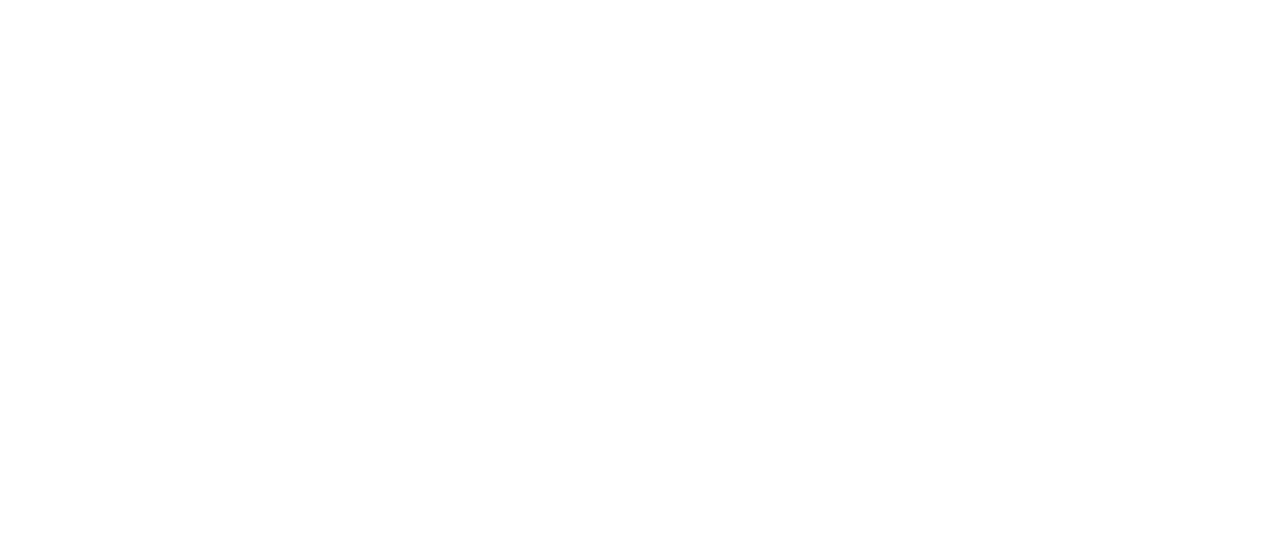
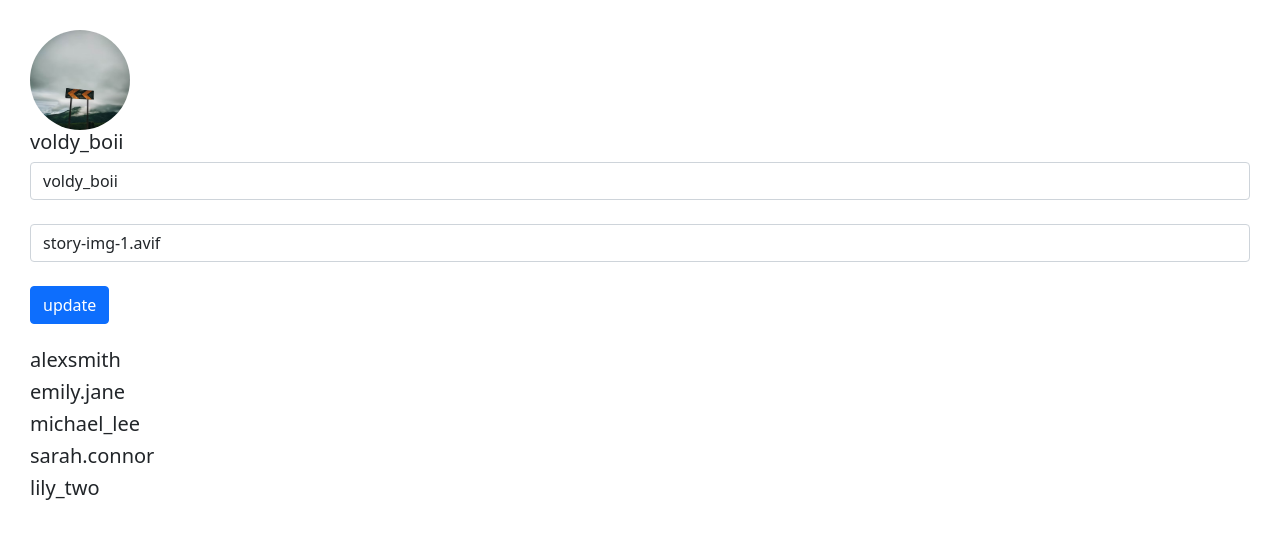
Before and after one commit to voldyabishek/Instagram-Clone-Project, a React (Vite) app: page /Profile in a window 1280 px wide. Before the commit this address had no page. Shown: the top 538 px of the page. Built offline with nearby package versions, Linux system fonts and the light colour scheme; data requests are answered from the project's data file.

Commit message:
add profile .jsx with crud opreations

```diff
--- a/db.json
+++ b/db.json
@@ -25,7 +25,8 @@
           "comment": "Wish I was there!"
         }
       ],
-        "timestamp": "2025-03-28T12:45:00Z"
+      "timestamp": "2025-03-28T12:45:00Z",
+      "id": "55e4"
     },
     {
       "postId": "2",
@@ -46,7 +47,8 @@
           "comment": "Such a peaceful place! 💚"
         }
       ],
-        "timestamp": "2025-03-27T08:00:00Z"
+      "timestamp": "2025-03-27T08:00:00Z",
+      "id": "9c92"
     },
     {
       "postId": "3",
@@ -73,53 +75,56 @@
           "comment": "Amazing! Road trip goals! 😎"
         }
       ],
-        "timestamp": "2025-03-25T18:30:00Z"
+      "timestamp": "2025-03-25T18:30:00Z",
+      "id": "1db6"
     }
   ],
-    "profile":{
-
+  "profile": {
     "userId": "101",
-        "username": "john_doe",
-        "profilePic": "profile-img1.avif",
+    "username": "voldy_boii",
+    "profilePic": "story-img-1.avif",
     "fullName": "John Doe"
-
   },
-    "suggestions":[
-
+  "suggestions": [
     {
       "userId": "101",
       "username": "john_doe",
       "profilePic": "profile-img1.avif",
-        "fullName": "John Doe"
+      "fullName": "John Doe",
+      "id": "39c1"
     },
     {
       "userId": "104",
       "username": "susan_m",
       "profilePic": "profile-img2.avif",
-        "fullName": "Susan M"
+      "fullName": "Susan M",
+      "id": "6292"
     },
     {
       "userId": "106",
       "username": "lily_t",
       "profilePic": "profile-img3.avif",
-        "fullName": "Lily Taylor"
+      "fullName": "Lily Taylor",
+      "id": "85e1"
     },
     {
       "userId": "106",
       "username": "lily_two",
       "profilePic": "profile-img3.avif",
-        "fullName": "Lily Taylor"
+      "fullName": "Lily Taylor",
+      "id": "2442"
     },
     {
       "userId": "106",
       "username": "lily_yt",
       "profilePic": "profile-img3.avif",
-        "fullName": "Lily Taylor"
+      "fullName": "Lily Taylor",
+      "id": "c42d"
     }
   ],
-    "story":[
+  "story": [
     {
-        "id": 1,
+      "id": "1",
       "user": {
         "userId": "101",
         "username": "john_doe",
@@ -129,7 +134,7 @@
       "image": "story-img-1.avif"
     },
     {
-          "id": 2,
+      "id": "2",
       "user": {
         "userId": "104",
         "username": "susan_m",
@@ -139,7 +144,7 @@
       "image": "story-img-2.avif"
     },
     {
-            "id": 3,
+      "id": "3",
       "user": {
         "userId": "106",
         "username": "lily_t",
@@ -149,7 +154,7 @@
       "image": "story-img-3.avif"
     },
     {
-            "id": 4,
+      "id": "4",
       "user": {
         "userId": "106",
         "username": "lily_t",
@@ -158,5 +163,55 @@
       },
       "image": "story-img-3.avif"
     }
+  ],
+  "followers": [
+    {
+      "id": "101",
+      "username": "alexsmith",
+      "profilePic": "https://instagram.com/path/to/alexsmith.jpg"
+    },
+    {
+      "id": "102",
+      "username": "emily.jane",
+      "profilePic": "https://instagram.com/path/to/emilyjane.jpg"
+    },
+    {
+      "id": "103",
+      "username": "michael_lee",
+      "profilePic": "https://instagram.com/path/to/michaellee.jpg"
+    },
+    {
+      "id": "104",
+      "username": "sarah.connor",
+      "profilePic": "https://instagram.com/path/to/sarahconnor.jpg"
+    },
+    {
+      "id": "dce7"
+    },
+    {
+      "id": "ee4b"
+    },
+    {
+      "id": "fece"
+    },
+    {
+      "id": "d630"
+    },
+    {
+      "id": "151b"
+    },
+    {
+      "id": "d008"
+    },
+    {
+      "id": "15b9"
+    },
+    {
+      "id": "1f14"
+    },
+    {
+      "id": "2442",
+      "username": "lily_two"
+    }
   ]
 }
--- a/package.json
+++ b/package.json
@@ -10,6 +10,7 @@
     "preview": "vite preview"
   },
   "dependencies": {
+    "axios": "^1.9.0",
     "react": "^19.0.0",
     "react-dom": "^19.0.0",
     "react-icons": "^5.5.0",
--- a/src/App.jsx
+++ b/src/App.jsx
@@ -4,6 +4,7 @@
 import HomePage from './Components/HomePage'
 import { BrowserRouter as Router,Routes,Route,Link } from 'react-router-dom'
 import ViewStory from './Components/ViewStory'
+import Profile from './Components/Profile'
 function App() {
 
 
@@ -13,6 +14,7 @@
     <Routes>
       <Route path="/" element={<HomePage/>}/>
       <Route path="/ViewStory/:id/:total" element={<ViewStory />} />
+      <Route path="Profile" element={<Profile/>}/>
     </Routes>
   </Router>
 
--- /dev/null
+++ b/src/Components/Profile.jsx
@@ -0,0 +1,77 @@
+import React, { useState,useEffect } from 'react'
+import axios from 'axios'
+import "../CssComponents/Profile.css"
+
+function Profile() {
+  const [profile,setProfile]=useState(null)
+
+  const [followers,setFollower]=useState([])
+
+  useEffect(()=>{
+    axios.get("http://localhost:3000/profile")
+    //.then ((data)=>data.json())
+    .then(data =>setProfile(data.data))
+    .catch ((err)=>console.log(err))
+
+    //for follwers
+    axios.get("http://localhost:3000/followers")
+    .then(data=>setFollower(data.data))
+    .catch ((err)=>console.log(err))
+  },[])
+
+//this function for handle onchange -->for input instant onChange
+function HandleOnChange(e){
+  setProfile(prev =>({
+    ...prev,
+    [e.target.name]:e.target.value
+  }))
+}
+//this function for update button for-->put method(update method edit json data)
+const handleUpdate =async ()=>{
+  axios.put("http://localhost:3000/profile",profile)
+  .then(console.log("updated"))
+  .catch((err)=>console.log(err))
+}
+
+  return (
+    <>
+    <div className='profile-container'>
+      {profile ? (
+        <div>
+
+           <img src={profile.profilePic} alt='your profile pic' className='profile-img'/>
+           <h5>{profile.username}</h5>
+
+          <input type="text"
+                  name="username"
+                 value={profile.username}
+                 className='profile-input form-control'
+                onChange={HandleOnChange}/> <br/>
+
+          <input type="text" name="profilePic" value={profile.profilePic} className='profile-input form-control 'onChange={HandleOnChange}/>
+          <button type="submit" className='my-4 btn btn-primary' onClick={handleUpdate}>update</button>
+        </div>
+      ):(
+        <p>loading profile</p>
+      )}
+
+      {followers.length >0 ?(
+
+           followers.map(follower =>(
+            <div key={follower.id}>
+             <h5>{follower.username}</h5>
+            </div>
+           ))
+
+      ):(
+       <div>loading</div>
+      )}
+
+    </div>
+    </>
+
+
+  )
+}
+
+export default Profile;
--- a/src/Components/Sidebar.jsx
+++ b/src/Components/Sidebar.jsx
@@ -1,6 +1,7 @@
 import React from "react";
 import "../assets/instagram-text.jpg";
 import "../CssComponents/Sidebar.css";
+import { Link } from "react-router-dom";
 // icons imports
 import { MdHomeFilled } from "react-icons/md";
 import { IoIosSearch } from "react-icons/io";
@@ -24,18 +25,20 @@
         {/* instagram text logo */}
          <img  src="src\assets\instagram-text.jpg" className="instagram-text"/>
             {/* icons */}
-            <div><MdHomeFilled className="sidebar-icons" />Home</div>
+
+           <div><MdHomeFilled className="sidebar-icons" />Home</div>
             <div><IoIosSearch className="sidebar-icons" />Search</div>
             <div><MdOutlineExplore className="sidebar-icons"/>Explore</div>
             <div><RiMovieLine className="sidebar-icons"/>Reels</div>
             <div><FiMessageCircle className="sidebar-icons"/>Messages</div>
             <div><AiOutlineNotification className="sidebar-icons"/>Notifications</div>
             <div><VscDiffAdded className="sidebar-icons"/>Create</div>
-            <div><CgProfile className="sidebar-icons"/>Profile</div>
+            <Link to="Profile" className="all-icons-link"> <div><CgProfile className="sidebar-icons"/>Profile</div></Link>
       </div>
       <div className="other-navigate">
         <div><FaThreads className="sidebar-icons"/>Threads</div>
         <div><CiSquareMore className="sidebar-icons"/>More</div>
+
       </div>
       </div>
     </>
--- a/src/Components/Suggestion.jsx
+++ b/src/Components/Suggestion.jsx
@@ -2,6 +2,7 @@
 import  { useState } from 'react';
 import  { useEffect} from 'react';
 import "../CssComponents/Suggestion.css"
+import axios from 'axios';
 
 
 const Suggestion = () => {
@@ -25,6 +26,12 @@
     catch(err => console.log(err))
   },[]);
 
+
+  const handleFollow = async(id,username)=>{
+    axios.post("http://localhost:3000/followers",{"id":id,"username":username})
+    .then(alert("followed successfully"))
+    .catch(err=>console.log(err))
+  }
   return (
     <>
     <div>
@@ -60,7 +67,7 @@
                             <div className='suggestion-list '>
                               <img className="rounded-circle"src={suggestion.profilePic}></img>
                               <h5>{suggestion.username}</h5>
-                              <p className='text-primary  '>Follow</p>
+                              <a className='text-primary'  onClick={()=>{handleFollow(suggestion.id,suggestion.username)}}>Follow</a>
                             </div>
                        </div>
 
--- /dev/null
+++ b/src/CssComponents/Profile.css
@@ -0,0 +1,13 @@
+.profile-container{
+    margin:30px;
+}
+
+.profile-img{
+       height:100px;
+       width: 100px;
+       border-radius: 50%;
+}
+
+.profile-input{
+
+}
--- a/src/CssComponents/Sidebar.css
+++ b/src/CssComponents/Sidebar.css
@@ -1,3 +1,7 @@
+*{
+
+}
+
 .instagram-text {
   width: 120px;
 }
@@ -13,8 +17,13 @@
   color: #000;
   font-size: 17px;
   font-weight: bold;
+
+
 }
-
+.all-icons-link{
+  text-decoration: none;
+  color:#000;
+}
 .other-navigate{
     display: flex;
     flex-direction: column;
```
Also changed, not shown: 1 other file (tests, documents, lock files or other folders). Lines whose indentation alone changed are shown as unchanged.
